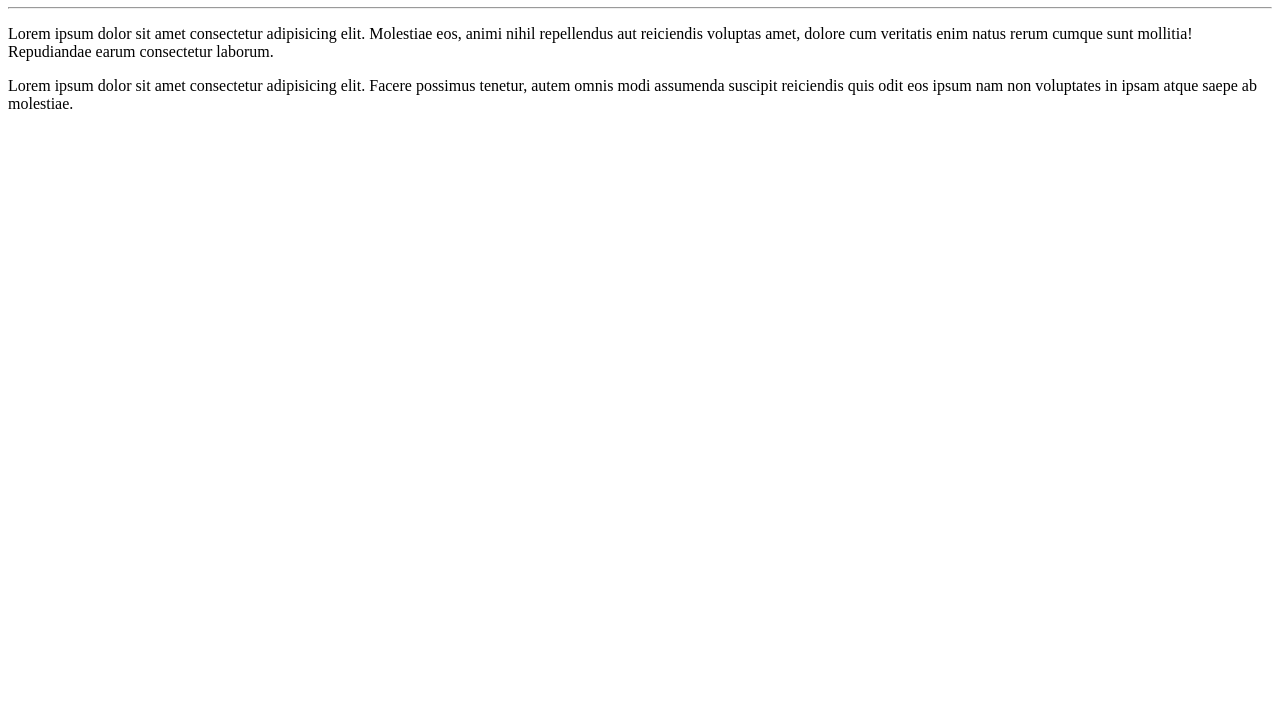
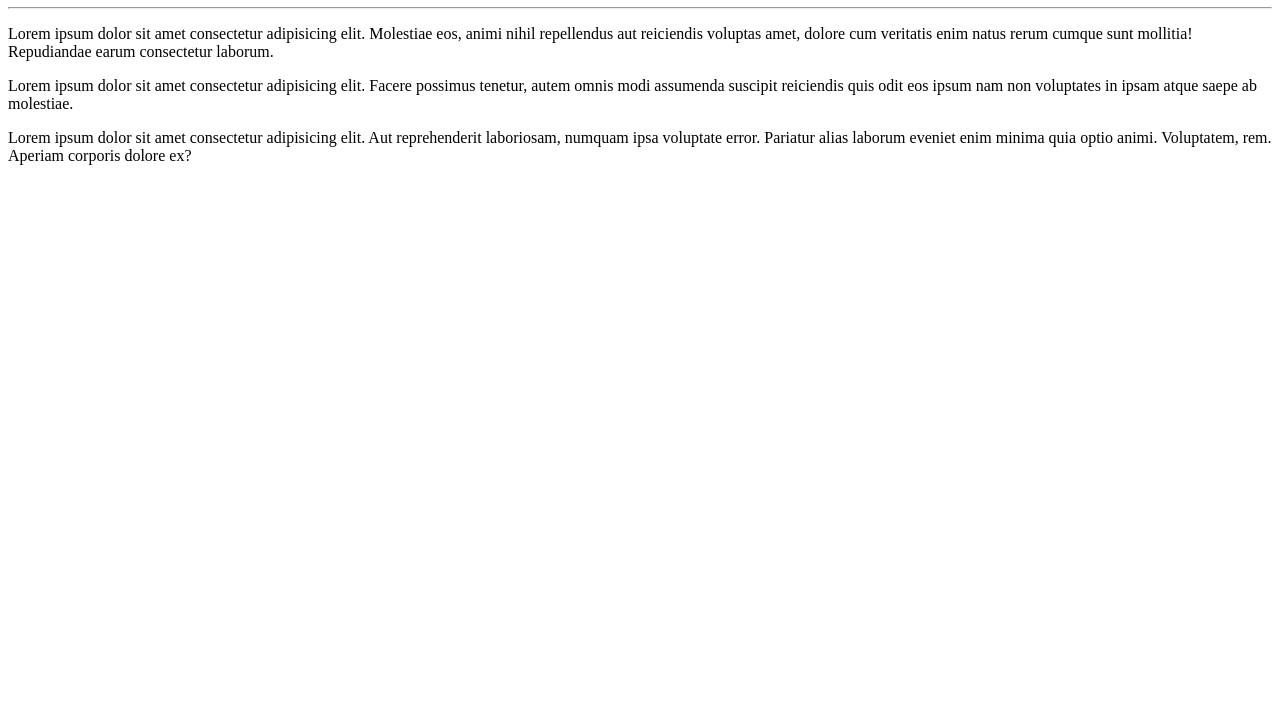
Before and after one commit to Eubson-Miranda-Monteiro/INICIANDO-, a plain HTML site: page SITE EXEMPLO/index.html in a window 1280 px wide. Shown: the part 73-800 px from the top of the page. Drawn offline with Linux system fonts and the light colour scheme.

Commit message:
adicionado paragrafo

```diff
--- a/SITE EXEMPLO/index.html
+++ b/SITE EXEMPLO/index.html
@@ -12,5 +12,7 @@
   <hr>
   <p>Lorem ipsum dolor sit amet consectetur adipisicing elit. Molestiae eos, animi nihil repellendus aut reiciendis voluptas amet, dolore cum veritatis enim natus rerum cumque sunt mollitia! Repudiandae earum consectetur laborum.</p>
   <p>Lorem ipsum dolor sit amet consectetur adipisicing elit. Facere possimus tenetur, autem omnis modi assumenda suscipit reiciendis quis odit eos ipsum nam non voluptates in ipsam atque saepe ab molestiae.</p>
+  <p>Lorem ipsum dolor sit amet consectetur adipisicing elit. Aut reprehenderit laboriosam, numquam ipsa voluptate error. Pariatur alias laborum eveniet enim minima quia optio animi. Voluptatem, rem. Aperiam corporis dolore ex?</p>
+
 </body>
 </html>
```
